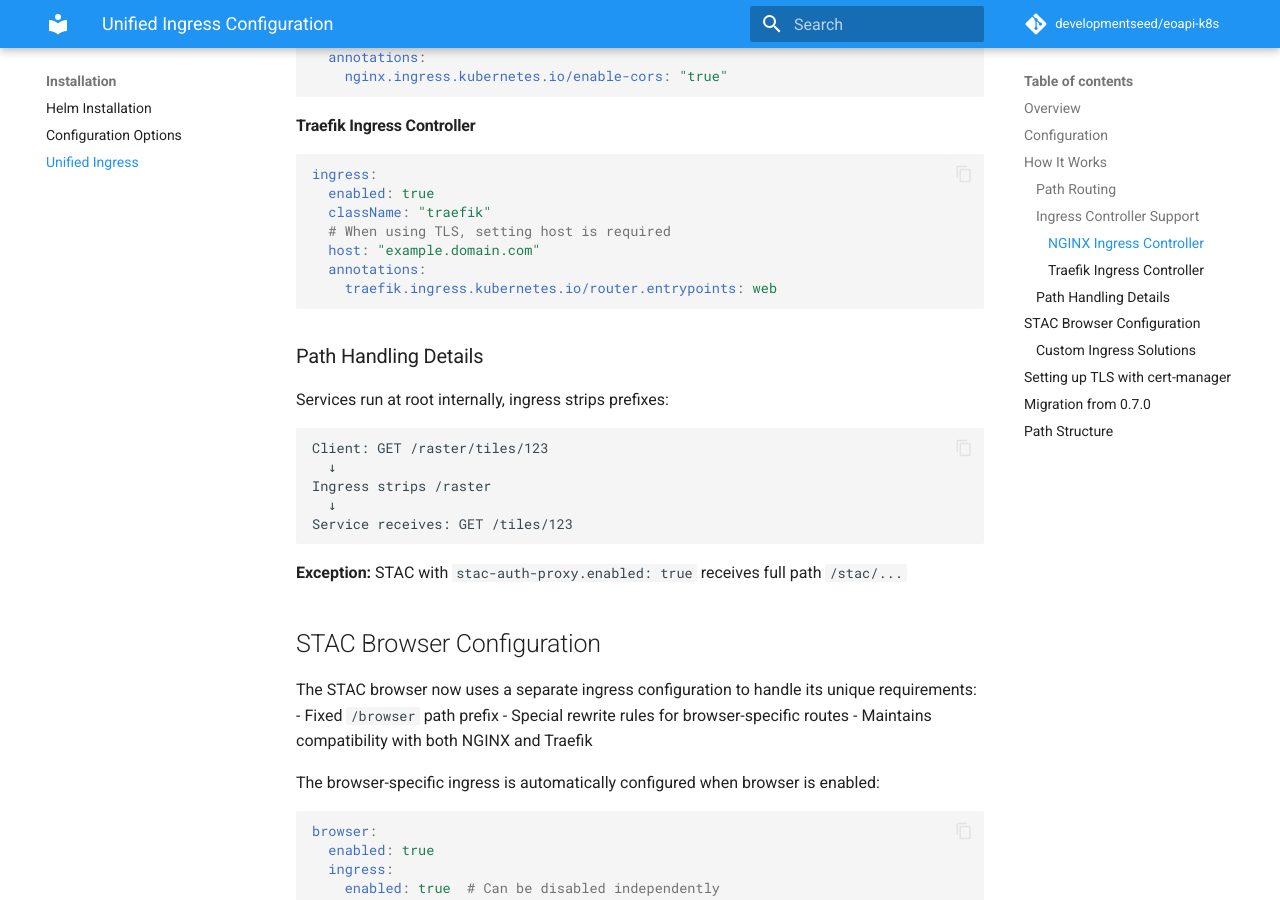
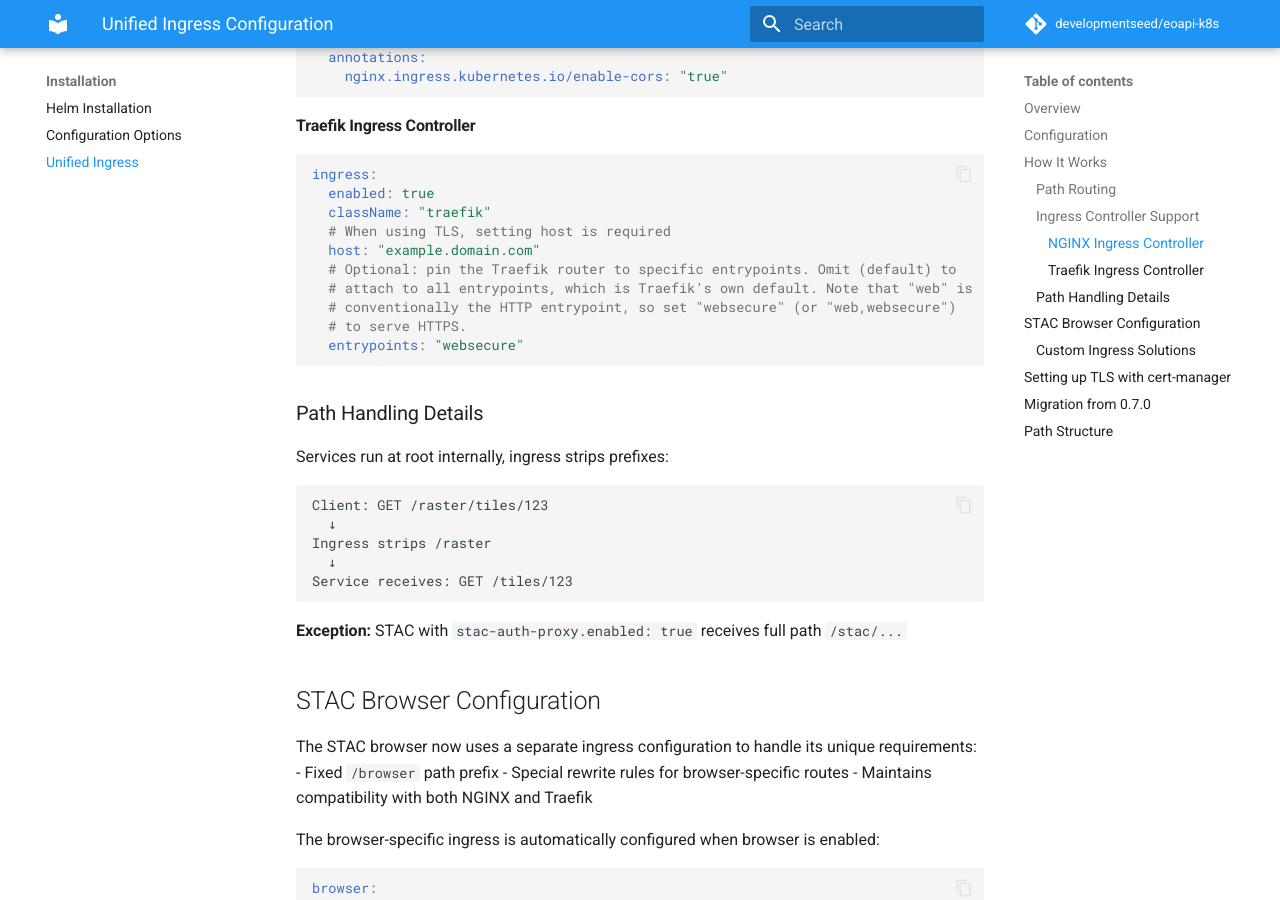
Before and after one commit to developmentseed/eoapi-k8s, an MkDocs documentation site: the page built from docs/unified-ingress.md, in a window 1280 px wide and 900 px high, scrolled down 2038 px. Built offline with MkDocs 1.6.1 and Material for MkDocs 9.7.7, drawn with Linux system fonts in a browser that asks for light colours; comment, search, counter and statistics services are not loaded.

Commit message:
feat(ingress): make Traefik router entrypoints configurable
The Traefik ingress hardcoded `router.entrypoints: web`. On a conventional
Traefik with a web (HTTP) / websecure (HTTPS) split, this pins the router to
the non-TLS entrypoint, so HTTPS requests are never routed (404) and there is
no value to override it.

Add `ingress.entrypoints` (default ""). When empty the annotation is omitted,
so the router attaches to all entrypoints — Traefik's default and what serves
HTTPS out of the box. Operators can set e.g. "websecure" or "web,websecure".

- template: emit the annotation only when ingress.entrypoints is set
- values.yaml + values.schema.json: document the new key
- tests: default traefik render no longer includes entrypoints; add coverage
  for the configured case
- docs: update the Traefik example

Co-Authored-By: Claude Opus 4.8 <noreply@anthropic.com>

````diff
--- a/docs/unified-ingress.md
+++ b/docs/unified-ingress.md
@@ -115,8 +115,11 @@ ingress:
   className: "traefik"
   # When using TLS, setting host is required
   host: "example.domain.com"
-  annotations:
-    traefik.ingress.kubernetes.io/router.entrypoints: web
+  # Optional: pin the Traefik router to specific entrypoints. Omit (default) to
+  # attach to all entrypoints, which is Traefik's own default. Note that "web" is
+  # conventionally the HTTP entrypoint, so set "websecure" (or "web,websecure")
+  # to serve HTTPS.
+  entrypoints: "websecure"
 ```
 
 ### Path Handling Details
````
Also changed, not shown: 5 other files.
